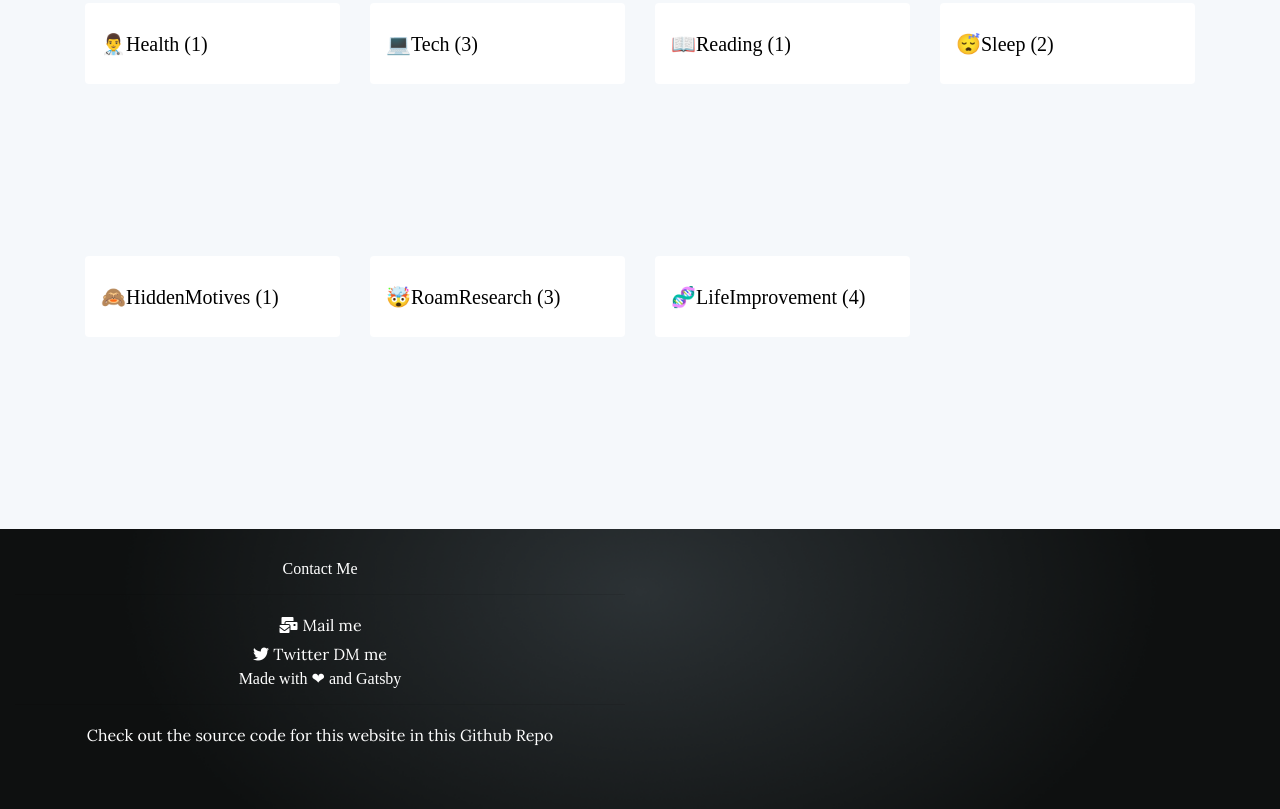
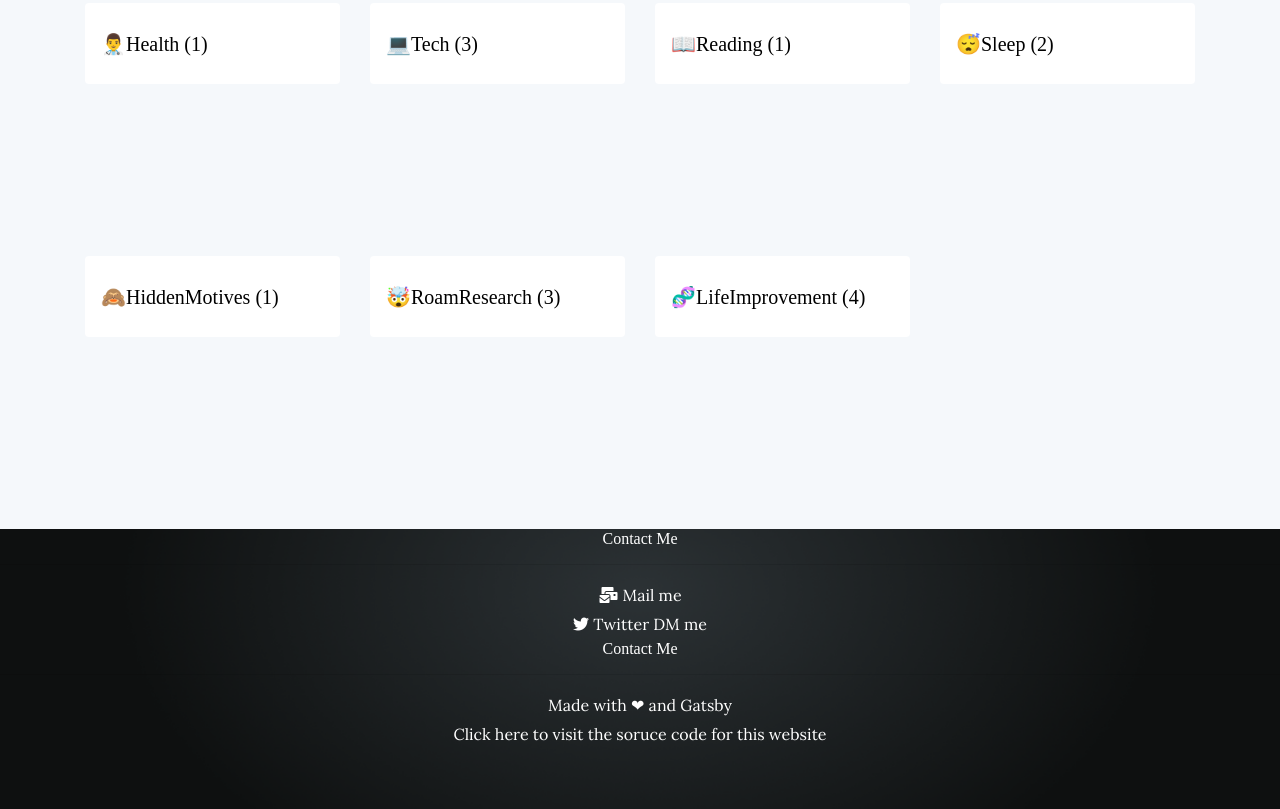
Before and after one commit to AProductiveNerd/gatsby-site, a Gatsby site: page /tags in a window 1280 px wide. Shown: the part 627-1436 px from the top of the page. Built offline with nearby package versions, Linux system fonts and the light colour scheme; Gatsby itself is replaced by a stand-in of ours; a web font is replaced by a local one.

Commit message:
Minor footer and CSS changes

```diff
--- a/src/components/footer.js
+++ b/src/components/footer.js
@@ -3,7 +3,15 @@
   return (
     <div style={{ marginTop: "50px" }} className="footer">
       <div style={{ marginTop: "30px" }} className="row-cols-2">
-        <div style={{ textAlign: "center" }} className="col-sm-6">
+        <div
+          style={{
+            textAlign: "center",
+            padding: "0px",
+            margin: "0px",
+            border: "0px",
+          }}
+          className="flex-entry col col-xs-3 col-sm"
+        >
           <h6 style={{ color: "white" }}>Contact Me</h6>
           <hr style={{ color: "white" }} />
           <a href="mailto:hi@aproductivenerd.com">
@@ -14,11 +22,21 @@
             <i class="fa fa-twitter" aria-hidden="true"></i> Twitter DM me
           </a>
         </div>
-        <div style={{ textAlign: "center" }} className="col-sm-6">
-          <h6 style={{ color: "white" }}>Made with ❤ and <a href="https://www.gatsbyjs.com/">Gatsby</a> </h6>
+        <div
+          style={{
+            textAlign: "center",
+            padding: "0px",
+            margin: "0px",
+            padding: "0px",
+          }}
+          className="flex-entry col col-xs-3 col-sm"
+        >
+          <h6 style={{ color: "white" }}>Contact Me</h6>
           <hr style={{ color: "white" }} />
-          <a href="mailto:hi@aproductivenerd.com">
-            Check out the source code for this website in <a href="">this Github Repo</a>
+          <a href="https://www.gatsbyjs.com">Made with ❤ and Gatsby</a>
+          <br />
+          <a href="https://github.com/AProductiveNerd/gatsby-site">
+            Click here to visit the soruce code for this website
           </a>
         </div>
       </div>
--- a/src/components/index.css
+++ b/src/components/index.css
@@ -50,7 +50,7 @@
 /* Navbar */
 .navbar {
   margin-bottom: 50px !important;
-  padding-left: 100px !important;
+  padding-left: 0px !important;
   overflow: auto;
   white-space: nowrap;
   font-family: -apple-system, BlinkMacSystemFont, "Segoe UI", Roboto,
@@ -226,15 +226,20 @@
 }
 
 .footer {
-  display: grid;
+  /* display: grid;
   gap: 30px;
-  grid-template-columns: repeat(auto-fit, minmax(240px, 1fr));
+  grid-template-columns: repeat(auto-fit, minmax(240px, 1fr)); */
   background-image: url(publication-cover.png);
   background-size: cover;
   z-index: 10;
   height: 280.175px;
 }
 
+.flex-entry {
+  flex-grow: 1;
+  flex-basis: 0;
+}
+
 .footer a {
   color: white;
 }
```
